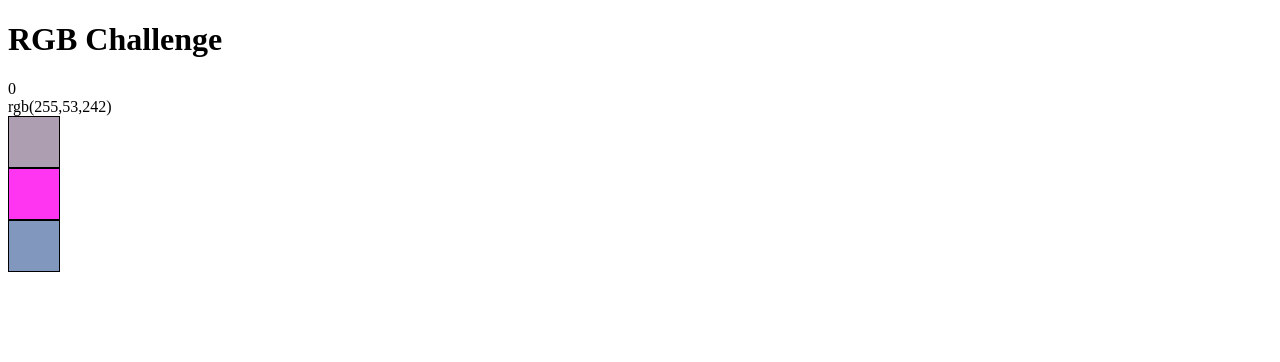
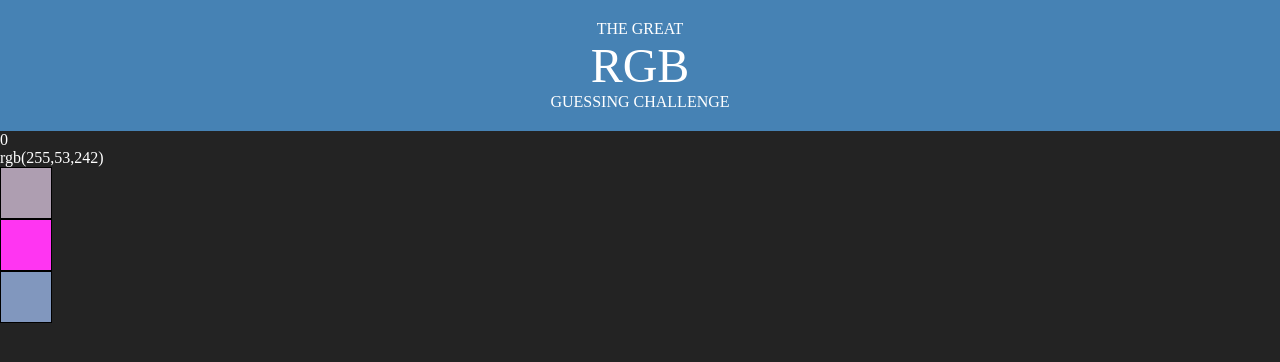
Before and after one commit to fds7/fds-rgb-challenge, a plain HTML site: page index.html in a window 1280 px wide. Drawn offline with Linux system fonts and the light colour scheme.

Commit message:
레이아웃 1차

```diff
--- a/index.css
+++ b/index.css
@@ -3,3 +3,32 @@
   width: 50px;
   border: 1px solid black;
 }
+
+html, body {
+  height: 100%;
+  margin: 0;
+  padding: 0;
+  overflow: hidden;
+  color: white;
+}
+
+.wrap {
+  display: flex;
+  flex-direction: column;
+  height: 100%;
+}
+
+.top {
+  background-color: steelblue;
+  text-align: center;
+  padding: 20px;
+}
+
+.top div:nth-child(2) {
+  font-size: 3em;
+}
+
+.bottom {
+  flex-grow: 1;
+  background-color: #232323;
+}
--- a/index.html
+++ b/index.html
@@ -8,7 +8,13 @@
   <link rel="stylesheet" href="index.css">
 </head>
 <body>
-  <h1>RGB Challenge</h1>
+  <div class="wrap">
+    <div class="top">
+        <div>THE GREAT</div>
+        <div>RGB</div>
+        <div>GUESSING CHALLENGE</div>
+    </div>
+    <div class="bottom">
       <div class="score"></div>
       <div class="rgb-text"></div>
       <div class="boxes">
@@ -16,6 +22,8 @@
         <div class="box"></div>
         <div class="box"></div>
       </div>
+    </div>
+  </div>
   <script src="index.js"></script>
 </body>
 </html>
```
Lines whose indentation alone changed are shown as unchanged.
